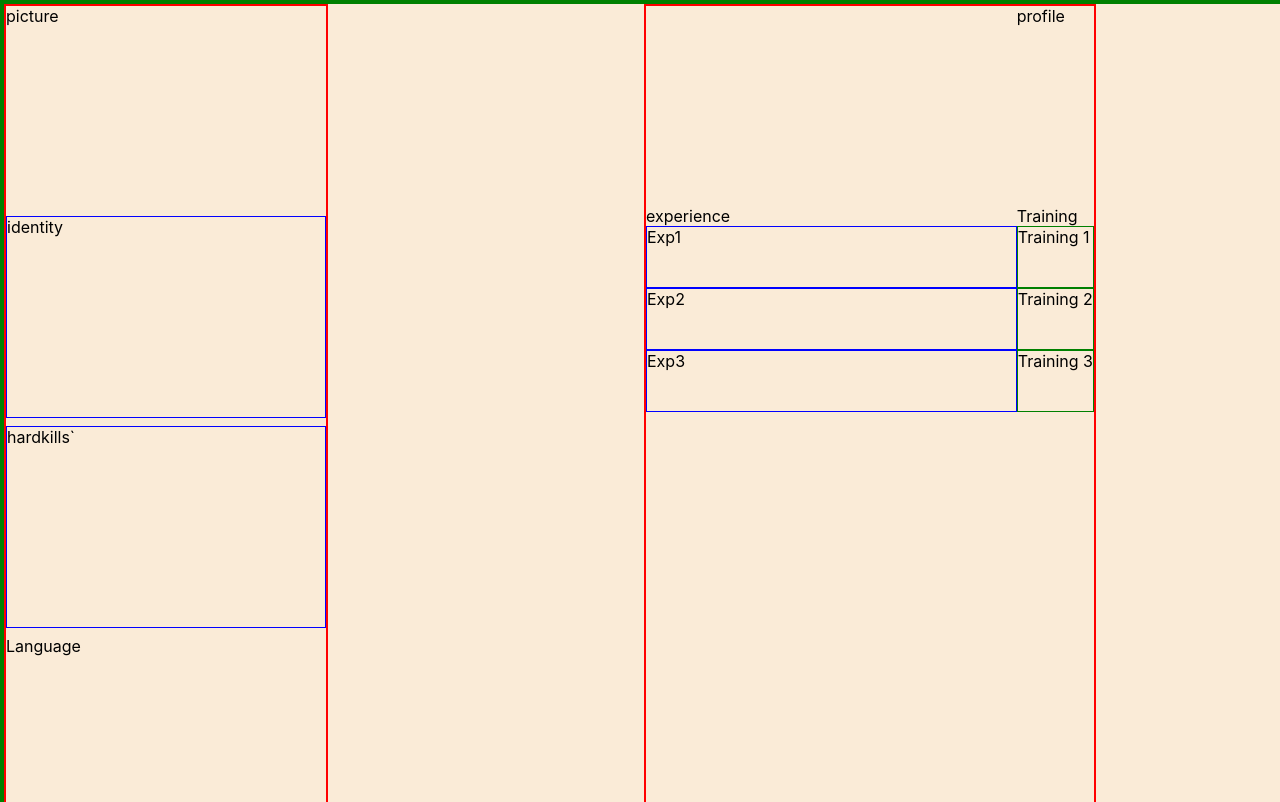
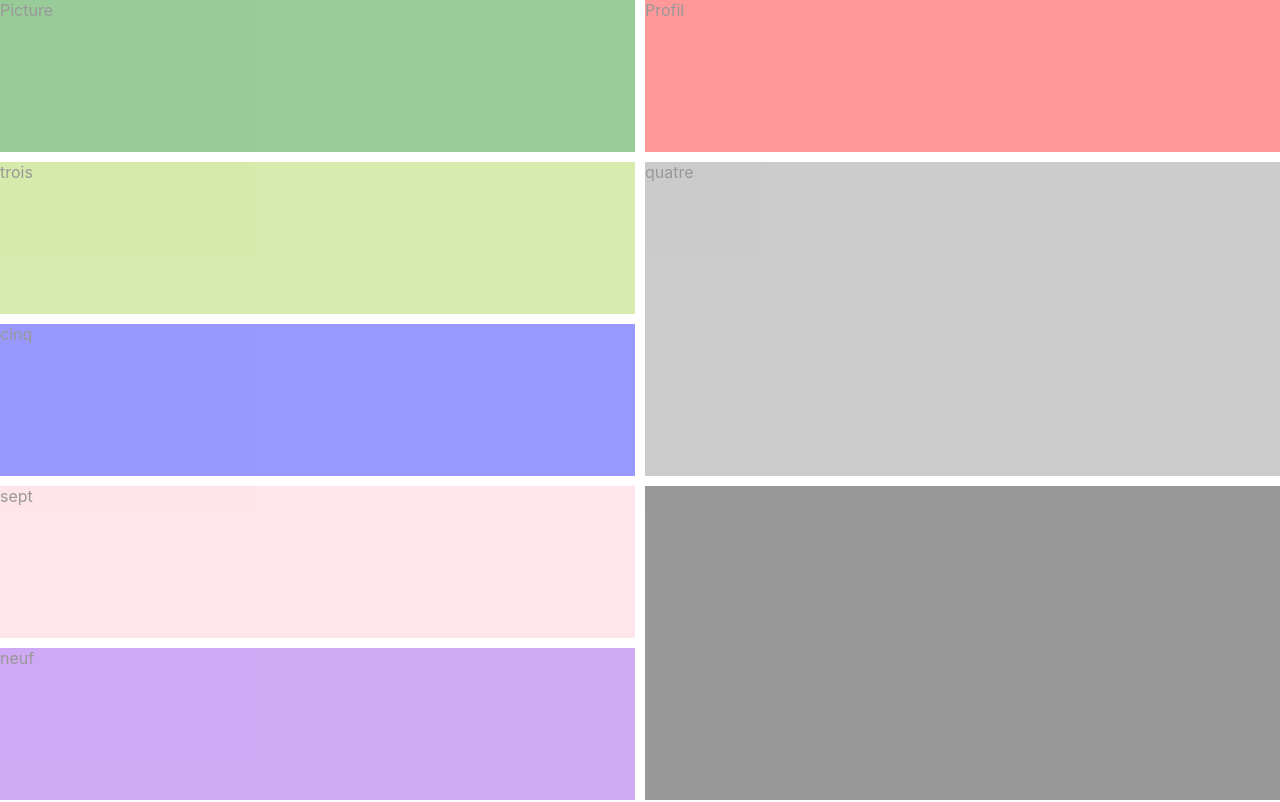
Before and after one commit to DENIS-DONE-PROJECT/Exercise-CSS, a React (Create React App) app in the folder resume/: page / in a window 1280 px wide. Shown: the top 802 px of the page. Built offline with nearby package versions, Linux system fonts and the light colour scheme.

Commit message:
IMPROVE App

```diff
--- a/resume/src/App.css
+++ b/resume/src/App.css
@@ -2,110 +2,58 @@
     height: 100%;
 }
 
-.container {
+.main {
     display: grid;
-    width: 100%;
-    border: solid 4px green;
-    background-color: antiquewhite;
     grid-template-columns: repeat(2, 1fr);
-    grid-template-rows: repeat(5, 1fr);
+    grid-gap: 10px;
+    grid-auto-rows: minmax(100px, auto);
+}
+.one {
+    grid-column: 1;
+    grid-row: 1;
+    background-color: green;
+    opacity: 0.4;
+}
+.two {
+    grid-column: 2;
+    grid-row: 1;
+    background-color: red;
+    opacity: 0.4;
+}
+.three {
+    grid-column: 1;
+    grid-row: 2;
+    background-color: yellowgreen;
+    opacity: 0.4;
+}
+.four {
+    grid-column: 2;
+    grid-row: 2/4;
+    background-color: grey;
+    opacity: 0.4;
+}
+.five {
+    grid-column: 1;
+    grid-row: 3;
+    background-color: blue;
+    opacity: 0.4;
+}
+.seven {
+    grid-column: 1;
+    grid-row: 4;
+    background-color: pink;
+    opacity: 0.4;
+}
+.height {
+    grid-column: 2;
+    grid-row: 4/6;
+    background-color: black;
+    opacity: 0.4;
 }
 
-.gridLeft {
-    display: grid;
-    grid-template-columns: repeat(1, 1fr);
-    grid-template-rows: repeat(5, 200px);
-    border: 2px solid red;
-
-    grid-column: 1/2;
-    grid-row: 1;
-    grid-gap: 10px;
-    width: 50%;
+.nine {
+    grid-column: 1;
+    grid-row: 5;
+    background-color: blueviolet;
+    opacity: 0.4;
 }
-
-.gridRight {
-    display: grid;
-    grid-template-columns: repeat(1, 1fr);
-    grid-template-rows: repeat(5, 200px);
-    border: 2px solid red;
-
-    grid-column: 2;
-    grid-row: 1;
-    width: 70%;
-}
-/* .avatar img {
-    width: 100px;
-    height: auto;
-} */
-
-.picture,
-.profile {
-    grid-row: 1;
-    /* min-height: 0px; */
-}
-
-.profile {
-    grid-column: 2;
-    grid-row: 1;
-}
-
-.identity {
-    grid-row: 2;
-    border: 1px solid blue;
-}
-
-.gridExperience {
-    grid-template-columns: 1;
-    grid-template-rows: repeat(3, 60px);
-    grid-gap: 10px;
-    grid-row: 2;
-}
-
-.childExperience1,
-.childExperience2,
-.childExperience3 {
-    border: 1px solid blue;
-    height: 60px;
-}
-
-.childExperience1 {
-    grid-row: 1;
-}
-.childExperience2 {
-    grid-row: 2;
-}
-.childExperience3 {
-    grid-row: 3;
-}
-
-.hardkill {
-    border: 1px solid blue;
-}
-
-.softskill {
-    border: 1px solid blue;
-}
-
-.gridTraining {
-    grid-template-columns: 1;
-    grid-template-rows: repeat(3, 60px);
-    grid-gap: 10px;
-    grid-row: 2;
-}
-
-.childTaining1,
-.childTaining2,
-.childTaining3 {
-    border: 1px solid green;
-    height: 60px;
-}
-
-.childTaining1 {
-    grid-row: 1;
-}
-.childTaining2 {
-    grid-row: 2;
-}
-.childTaining3 {
-    grid-row: 3;
-}
--- a/resume/src/App.js
+++ b/resume/src/App.js
@@ -3,30 +3,15 @@ import "./App.css";
 
 function App() {
     return (
-        <div className="container">
-            <div className="gridLeft">
-                <div className="picture">picture</div>
-                <div className="identity">identity</div>
-                <div className="hardkill">hardkills`</div>
-                <div className="Language">Language</div>
-                <div className="softskill">softskill</div>
-            </div>
-            <div className="gridRight">
-                <div className="profile">profile</div>
-                <div className="gridExperience">
-                    experience
-                    <div className="childExperience1">Exp1</div>
-                    <div className="childExperience2">Exp2</div>
-                    <div className="childExperience3">Exp3</div>
-                </div>
-
-                <div className="gridTraining">
-                    Training
-                    <div className="childTaining1">Training 1</div>
-                    <div className="childTaining2">Training 2</div>
-                    <div className="childTaining3">Training 3</div>
-                </div>
-            </div>
+        <div className="main">
+            <div className="one">Picture</div>
+            <div className="two">Profil</div>
+            <div className="three">trois</div>
+            <div className="four">quatre</div>
+            <div className="five">cinq</div>
+            <div className="seven">sept</div>
+            <div className="height">huit</div>
+            <div className="nine">neuf</div>
         </div>
     );
 }
```
